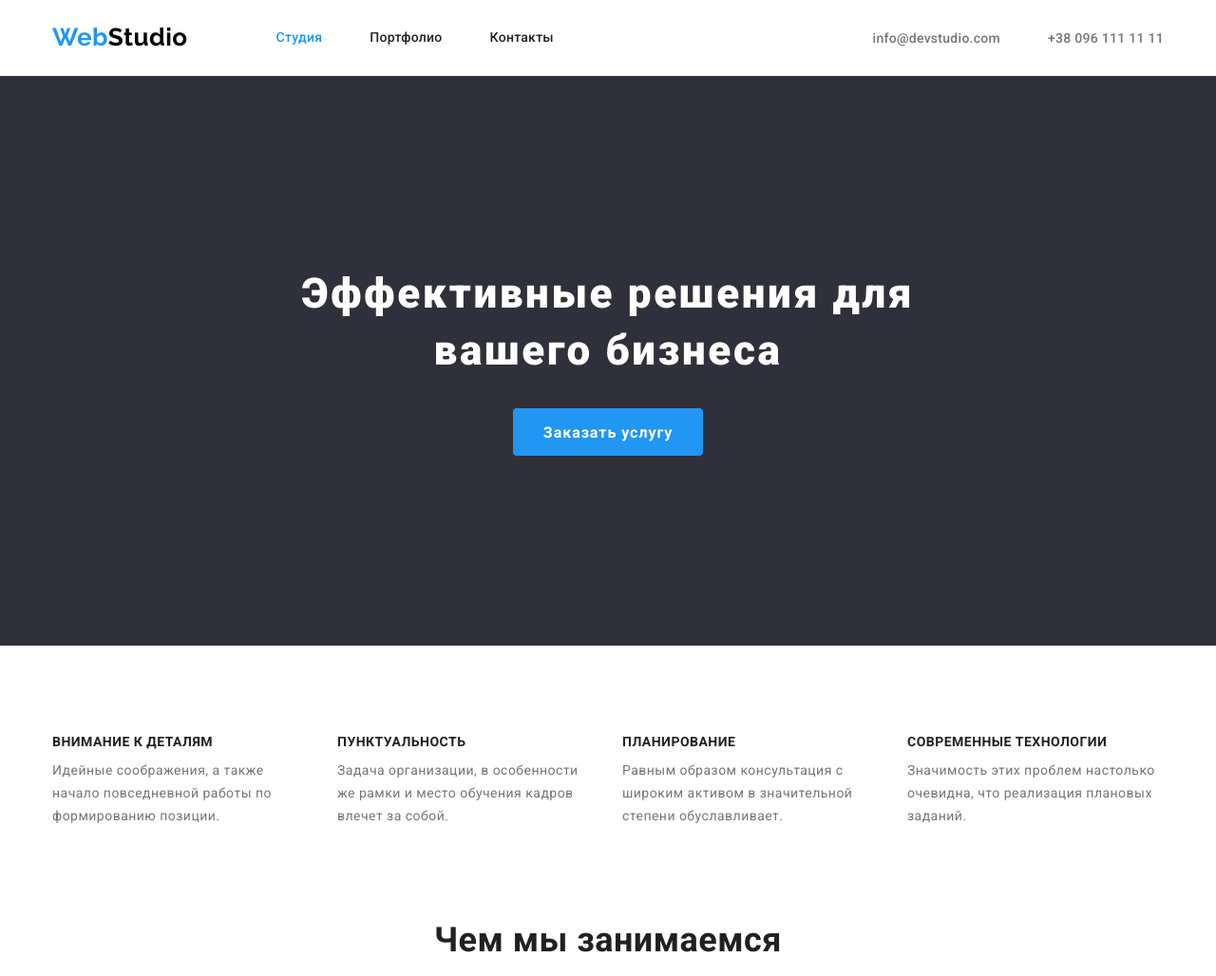
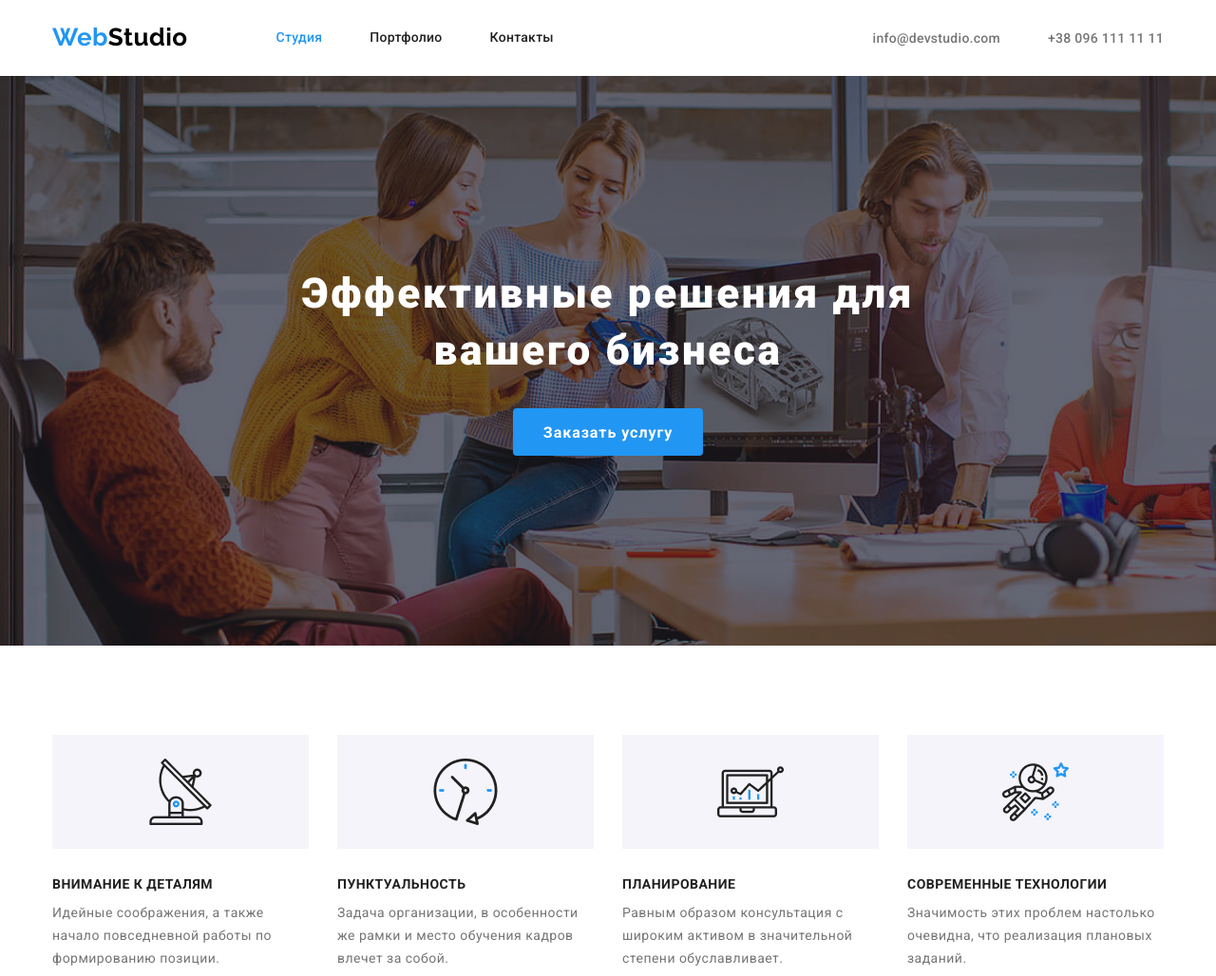
Before and after one commit to MasterWork1995/goit-markup-hw-04, a plain HTML site: page index.html in a window 1280 px wide. Shown: the top 1028 px of the page at 95% size. Drawn offline with nearby package versions, Linux system fonts and the light colour scheme.

Commit message:
update hero and charact sections

```diff
--- a/css/styles.css
+++ b/css/styles.css
@@ -9,6 +9,7 @@
   --footer-link-color: rgba(255, 255, 255, 0.6);
   --portfolio-header-line: 1px solid #ececec;
   --portfolio-border-item: 1px solid #eeeeee;
+  --hero-overlay: rgba(47, 48, 58, 0.4);
 }
 
 body {
@@ -163,15 +164,26 @@ img {
 /* ====== ГЕРОЙ ====== */
 
 .hero {
-  background-color: var(--prime-bgc);
   text-align: center;
   padding: 200px 0px;
+
+  max-width: 1600px;
+  margin-right: auto;
+  margin-left: auto;
+
+  background-image: linear-gradient(
+      to right,
+      var(--hero-overlay),
+      var(--hero-overlay)
+    ),
+    url('../images/hero/hero.jpg');
+  background-color: #c4c4c4;
 }
 
 .hero-title {
   margin-bottom: 30px;
   height: 120px;
-  width: 696px;
+  width: 700px;
   margin-right: auto;
   margin-left: auto;
 
@@ -211,6 +223,33 @@ img {
 
 .charact-list .item:not(:last-child) {
   margin-right: 30px;
+}
+
+.charact-list .item::before {
+  content: '';
+  display: block;
+  height: 120px;
+  margin-bottom: 30px;
+
+  background-color: var(--second-bgc);
+  background-repeat: no-repeat;
+  background-position: center;
+}
+
+.icons-antenna::before {
+  background-image: url(../images/icons/antenna.png);
+}
+
+.icons-clock::before {
+  background-image: url(../images/icons/clock.png);
+}
+
+.icons-diagram::before {
+  background-image: url(../images/icons/diagram.png);
+}
+
+.icons-astronaut::before {
+  background-image: url(../images/icons/astronaut.png);
 }
 
 .charact-title {
--- a/index.html
+++ b/index.html
@@ -61,22 +61,22 @@
             <div class="container">
                 <h2 class="title visually-hidden">Характеристики</h2>
                 <ul class="list charact-list">
-                    <li class="item">
+                    <li class="item icons-antenna">
                         <h3 class="title sub-title charact-title">Внимание к деталям</h3>
                         <p class="charact-text">Идейные соображения, а также начало повседневной работы по формированию
                             позиции.</p>
                     </li>
-                    <li class="item">
+                    <li class="item icons-clock">
                         <h3 class="title sub-title charact-title">Пунктуальность</h3>
                         <p class="charact-text">Задача организации, в особенности же рамки и место обучения кадров
                             влечет за собой.</p>
                     </li>
-                    <li class="item">
+                    <li class="item icons-diagram">
                         <h3 class="title sub-title charact-title">Планирование</h3>
                         <p class="charact-text">Равным образом консультация с широким активом в значительной степени
                             обуславливает.</p>
                     </li>
-                    <li class="item">
+                    <li class="item icons-astronaut">
                         <h3 class="title sub-title charact-title">Современные технологии</h3>
                         <p class="charact-text">Значимость этих проблем настолько очевидна, что реализация плановых
                             заданий.</p>
```
Also changed, not shown: portfolio.html (+9 -9 lines), images/hero-bgc.jpg (added), images/hero/hero.jpg (added), images/icons/antenna.png (added), images/icons/astronaut.png (added), images/icons/clock.png (added), images/icons/diagram.png (added), images/portfolio/boxes.jpg (renamed from images/boxes.jpg), images/portfolio/business.jpg (renamed from images/business.jpg), images/portfolio/inspiration.jpg (renamed from images/inspiration.jpg), images/portfolio/lab.jpg (renamed from images/lab.jpg), images/portfolio/limited.jpg (renamed from images/limited.jpg), images/portfolio/poster.jpg (renamed from images/poster.jpg), images/portfolio/prime.jpg (renamed from images/prime.jpg), 2 more files.
